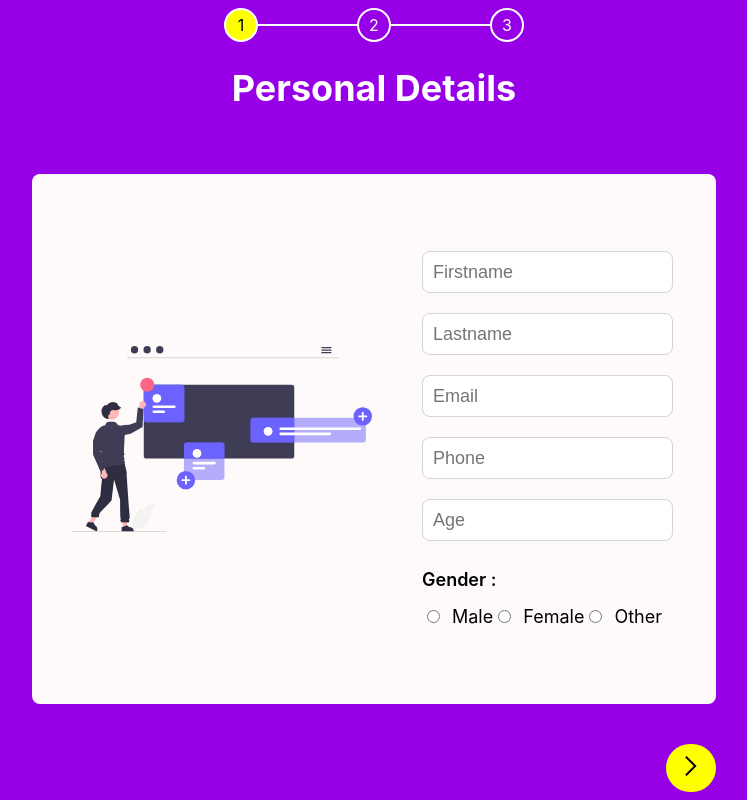
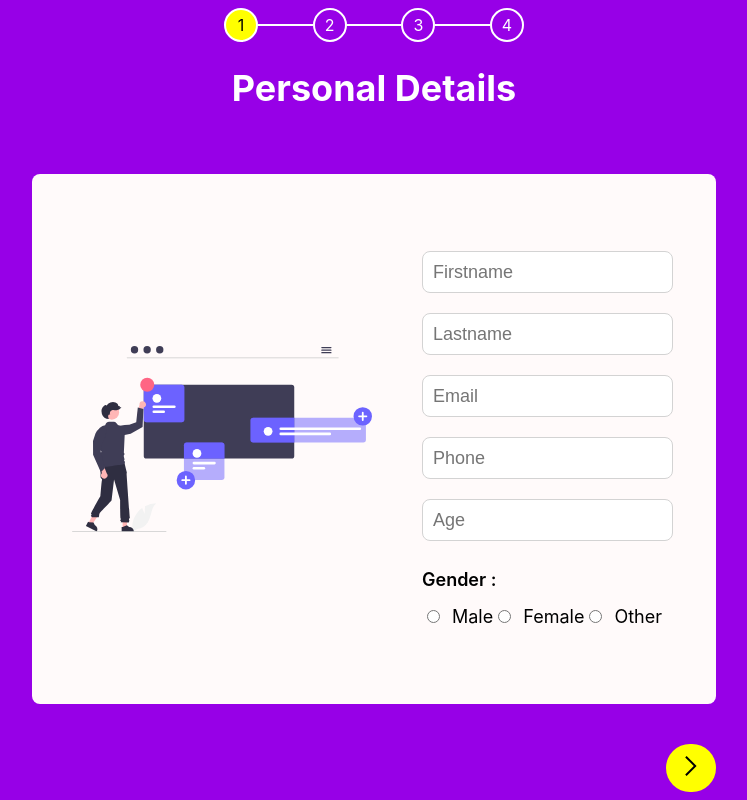
Before and after one commit to heyyayesh/multistage-form, a React (Create React App) app: page / in a window 1280 px wide. Shown: the whole page, without its empty margins (266-1013 px from the left). Built offline with nearby package versions, Linux system fonts and the light colour scheme.

Commit message:
Add 4th stage selector icon

```diff
--- a/src/App.js
+++ b/src/App.js
@@ -16,7 +16,7 @@ function App() {
 
   return (
     <div className='App'>
-      {stage <= 3 && <StageSelector stage={stage} />}
+      <StageSelector stage={stage} />
       {stage === 1 ? (
         <StageOne />
       ) : stage === 2 ? (
--- a/src/components/StageSelector.jsx
+++ b/src/components/StageSelector.jsx
@@ -9,6 +9,8 @@ function StageSelector({ stage }) {
       <div className={stage === 2 ? styles.selected : ''}>2</div>
       <span></span>
       <div className={stage === 3 ? styles.selected : ''}>3</div>
+      <span></span>
+      <div className={stage === 4 ? styles.selected : ''}>4</div>
     </div>
   );
 }
```
